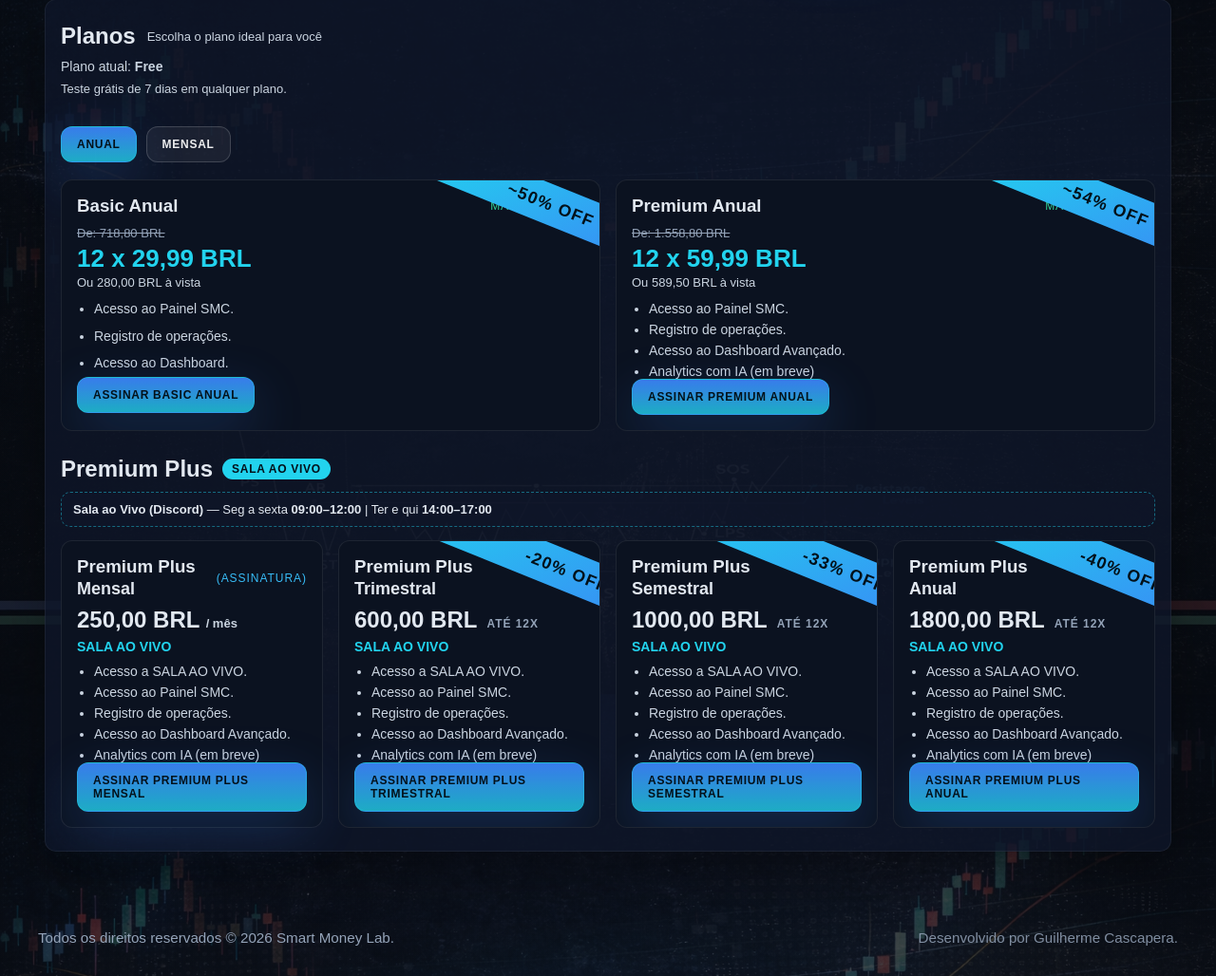
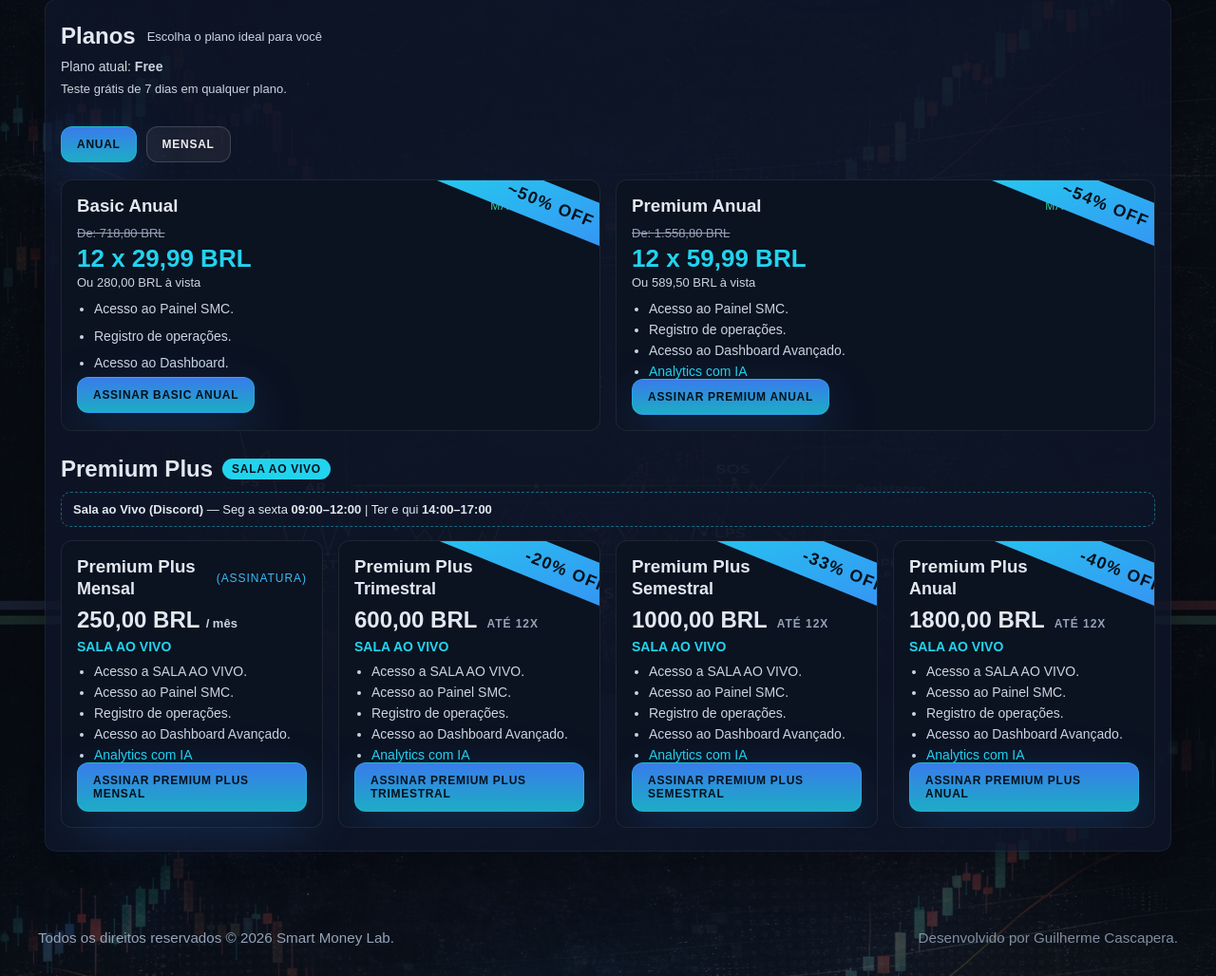
Before and after one commit to Cascapera/smc_lab, a Django app: page /pagamentos/planos/ in a window 1280 px wide. Shown: the part 122-1150 px from the top of the page at 95% size. Run offline with Django 5.2, Linux system fonts and the light colour scheme; the visitor is signed in with stand-in values (Sample User, id 1); parts of the project's set-up code (start-up, migrations or seed data) failed here and were passed over.

Commit message:
Planos: Analytics com IA sem (em breve), cor igual Sala ao vivo; Mural: titulo e subtitulo atualizados
Co-authored-by: Cursor <cursoragent@cursor.com>

```diff
--- a/payments/templates/payments/plans.html
+++ b/payments/templates/payments/plans.html
@@ -80,7 +80,7 @@
         <li>Acesso ao Painel SMC.</li>
         <li>Registro de operações.</li>
         <li>Acesso ao Dashboard Avançado.</li>
-        <li>Analytics com IA (em breve)</li>
+        <li><span style="color:#22d3ee;">Analytics com IA</span></li>
       </ul>
       <a class="btn btn-primary" href="{% url 'payments:checkout' 'premium_monthly' %}" style="margin-top:auto;">Assinar Premium Mensal</a>
     </div>
@@ -102,7 +102,7 @@
         <li>Acesso ao Painel SMC.</li>
         <li>Registro de operações.</li>
         <li>Acesso ao Dashboard Avançado.</li>
-        <li>Analytics com IA (em breve)</li>
+        <li><span style="color:#22d3ee;">Analytics com IA</span></li>
       </ul>
       <a class="btn btn-primary" href="{% url 'payments:checkout' 'premium_annual' %}" style="margin-top:auto;">Assinar Premium Anual</a>
     </div>
@@ -135,7 +135,7 @@
         <li>Acesso ao Painel SMC.</li>
         <li>Registro de operações.</li>
         <li>Acesso ao Dashboard Avançado.</li>
-        <li>Analytics com IA (em breve)</li>
+        <li><span style="color:#22d3ee;">Analytics com IA</span></li>
       </ul>
       <a class="btn btn-primary" href="{% url 'payments:checkout' 'premium_plus_monthly' %}" style="margin-top:auto;">Assinar Premium Plus Mensal</a>
     </div>
@@ -158,7 +158,7 @@
         <li>Acesso ao Painel SMC.</li>
         <li>Registro de operações.</li>
         <li>Acesso ao Dashboard Avançado.</li>
-        <li>Analytics com IA (em breve)</li>
+        <li><span style="color:#22d3ee;">Analytics com IA</span></li>
       </ul>
       <a class="btn btn-primary" href="{% url 'payments:checkout' 'premium_plus_quarterly' %}" style="margin-top:auto;">Assinar Premium Plus Trimestral</a>
     </div>
@@ -181,7 +181,7 @@
         <li>Acesso ao Painel SMC.</li>
         <li>Registro de operações.</li>
         <li>Acesso ao Dashboard Avançado.</li>
-        <li>Analytics com IA (em breve)</li>
+        <li><span style="color:#22d3ee;">Analytics com IA</span></li>
       </ul>
       <a class="btn btn-primary" href="{% url 'payments:checkout' 'premium_plus_semiannual' %}" style="margin-top:auto;">Assinar Premium Plus Semestral</a>
     </div>
@@ -204,7 +204,7 @@
         <li>Acesso ao Painel SMC.</li>
         <li>Registro de operações.</li>
         <li>Acesso ao Dashboard Avançado.</li>
-        <li>Analytics com IA (em breve)</li>
+        <li><span style="color:#22d3ee;">Analytics com IA</span></li>
       </ul>
       <a class="btn btn-primary" href="{% url 'payments:checkout' 'premium_plus_annual' %}" style="margin-top:auto;">Assinar Premium Plus Anual</a>
     </div>
--- a/trades/templates/trades/mural.html
+++ b/trades/templates/trades/mural.html
@@ -4,9 +4,9 @@
 
 {% block content %}
 <div style="display:flex;align-items:center;gap:12px;flex-wrap:wrap;margin-bottom:0.5rem;">
-  <h1 style="margin:0;">Mural</h1>
+  <h1 style="margin:0;">Mural público de trades.</h1>
 </div>
-<p style="color:#cbd5e1; font-size:14px; margin-bottom:1.5rem;">Últimos 40 trades compartilhados publicamente (com captura da operação).</p>
+<p style="color:#cbd5e1; font-size:14px; margin-bottom:1.5rem;">Últimos 40 trades compartilhados publicamente.</p>
 
 {% if mural_trades %}
 <div style="overflow-x:auto;">
```
